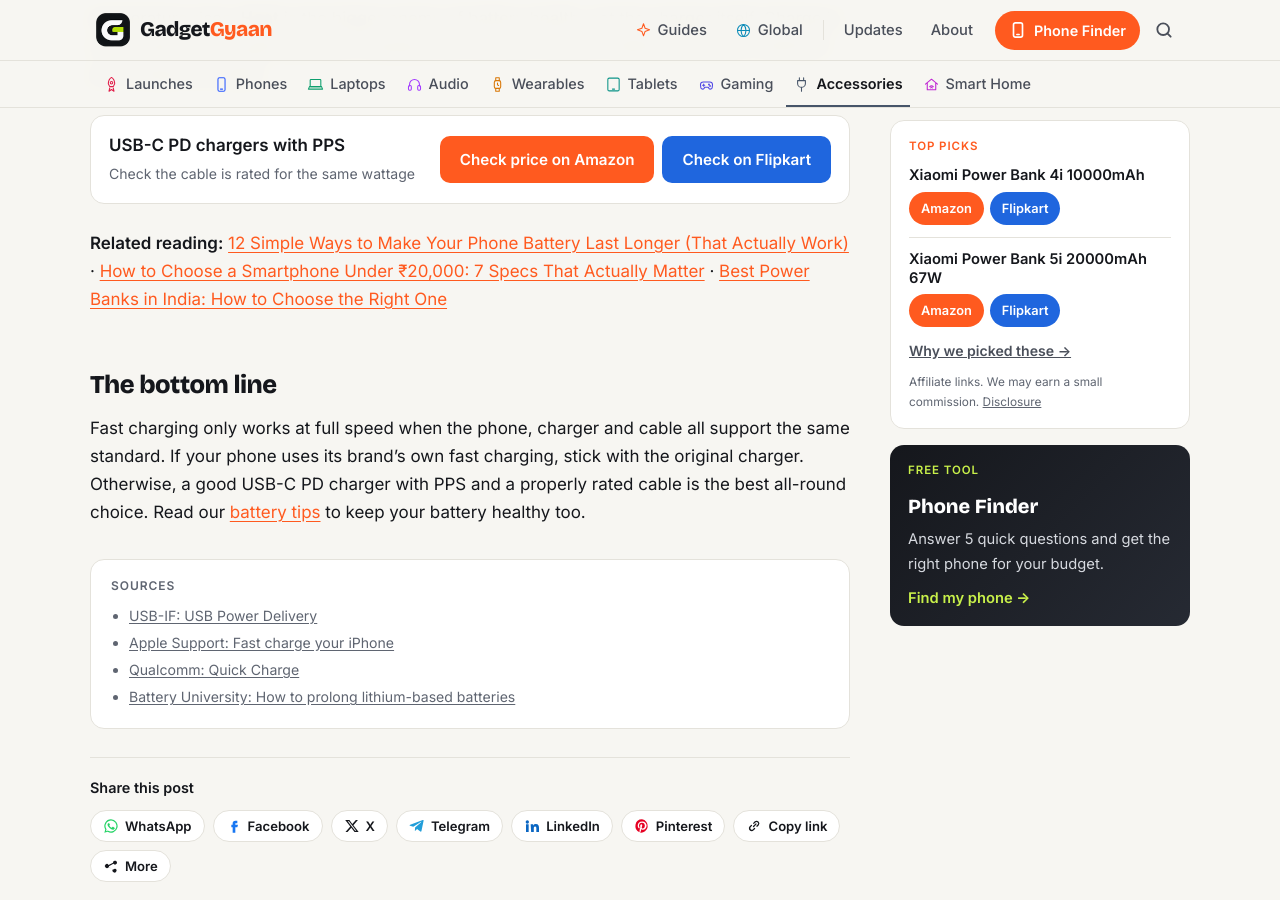
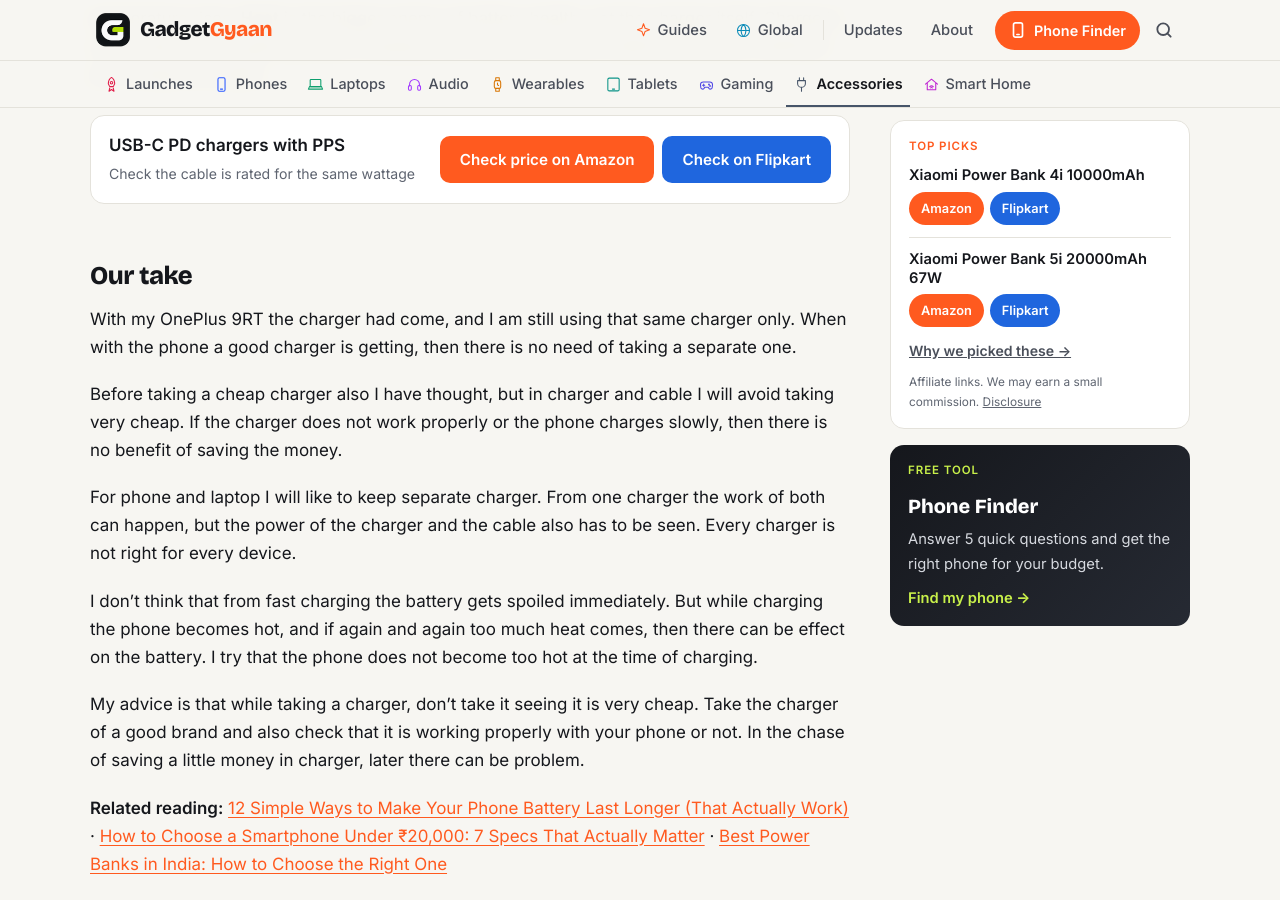
Before and after one commit to kiteksood167/kiteksood167.github.io, a Jekyll site: the page built from _posts/2026-10-20-fast-charging-explained.md, in a window 1280 px wide and 900 px high, scrolled down 4056 px. Built offline with Jekyll 4.4.1, drawn with Linux system fonts in a browser that asks for light colours; comment, search, counter and statistics services are not loaded; some of the changed text lies outside the part shown.

Commit message:
Fast charging explained: add owner's Our take
Co-Authored-By: Claude Opus 5.5 <noreply@anthropic.com>
Claude-Session: https://claude.ai/code/session_01WQRPmSxMwztgHXfstCGpBN

```diff
--- a/_posts/2026-10-20-fast-charging-explained.md
+++ b/_posts/2026-10-20-fast-charging-explained.md
@@ -72,6 +73,18 @@ Modern phones manage fast charging carefully: speeds drop as the battery fills a
 
 {% include buy.html name="USB-C PD chargers with PPS" query="usb c pd pps charger 45W" note="Check the cable is rated for the same wattage" %}
 
+## Our take
+
+With my OnePlus 9RT the charger had come, and I am still using that same charger only. When with the phone a good charger is getting, then there is no need of taking a separate one.
+
+Before taking a cheap charger also I have thought, but in charger and cable I will avoid taking very cheap. If the charger does not work properly or the phone charges slowly, then there is no benefit of saving the money.
+
+For phone and laptop I will like to keep separate charger. From one charger the work of both can happen, but the power of the charger and the cable also has to be seen. Every charger is not right for every device.
+
+I don't think that from fast charging the battery gets spoiled immediately. But while charging the phone becomes hot, and if again and again too much heat comes, then there can be effect on the battery. I try that the phone does not become too hot at the time of charging.
+
+My advice is that while taking a charger, don't take it seeing it is very cheap. Take the charger of a good brand and also check that it is working properly with your phone or not. In the chase of saving a little money in charger, later there can be problem.
+
 **Related reading:** [12 Simple Ways to Make Your Phone Battery Last Longer (That Actually Work)](/make-phone-battery-last-longer/) · [How to Choose a Smartphone Under ₹20,000: 7 Specs That Actually Matter](/how-to-choose-a-smartphone-under-20000/) · [Best Power Banks in India: How to Choose the Right One](/best-power-banks-india/)
 
 ## The bottom line
```
Also changed, not shown: other parts of _posts/2026-10-20-fast-charging-explained.md (+1 -0 lines).
